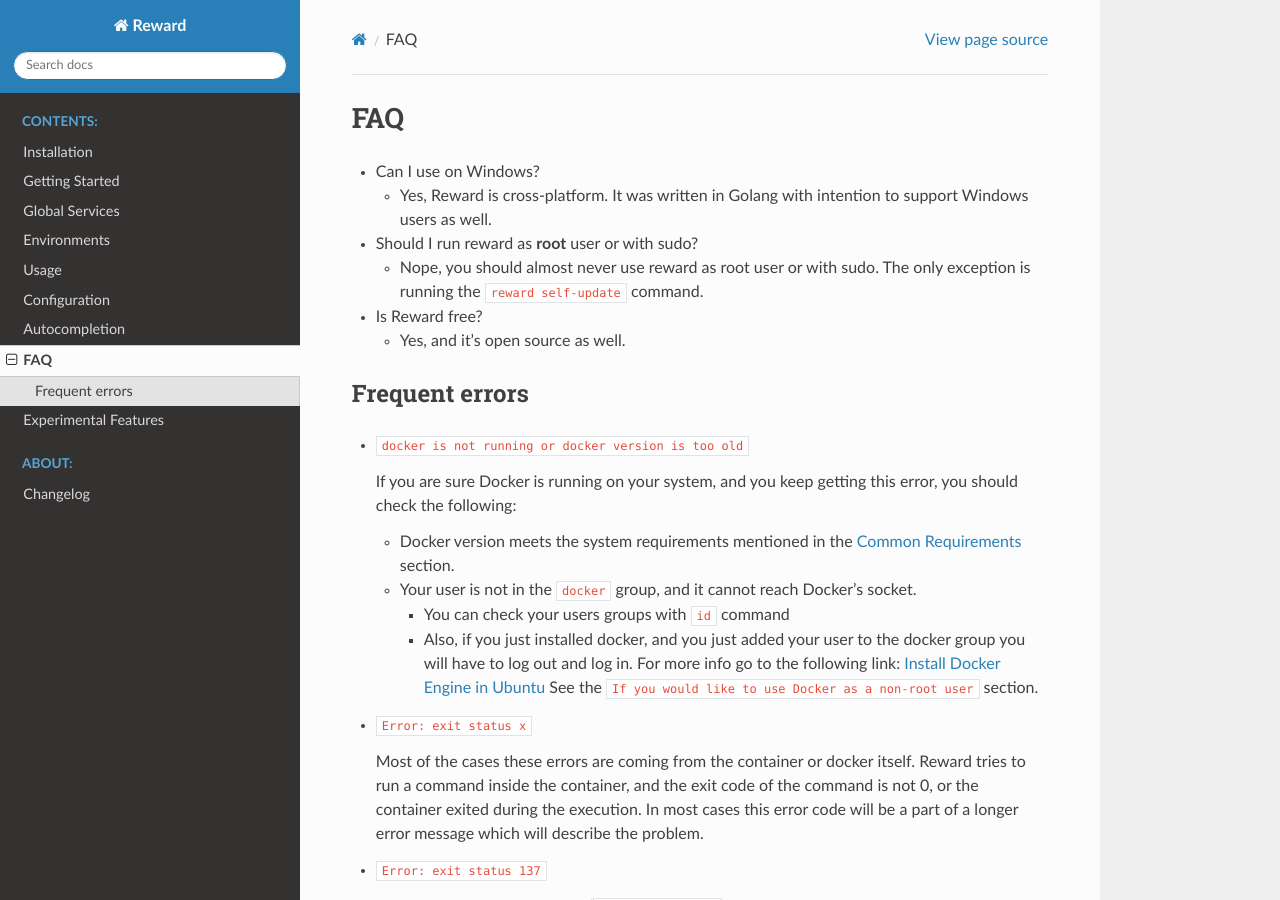
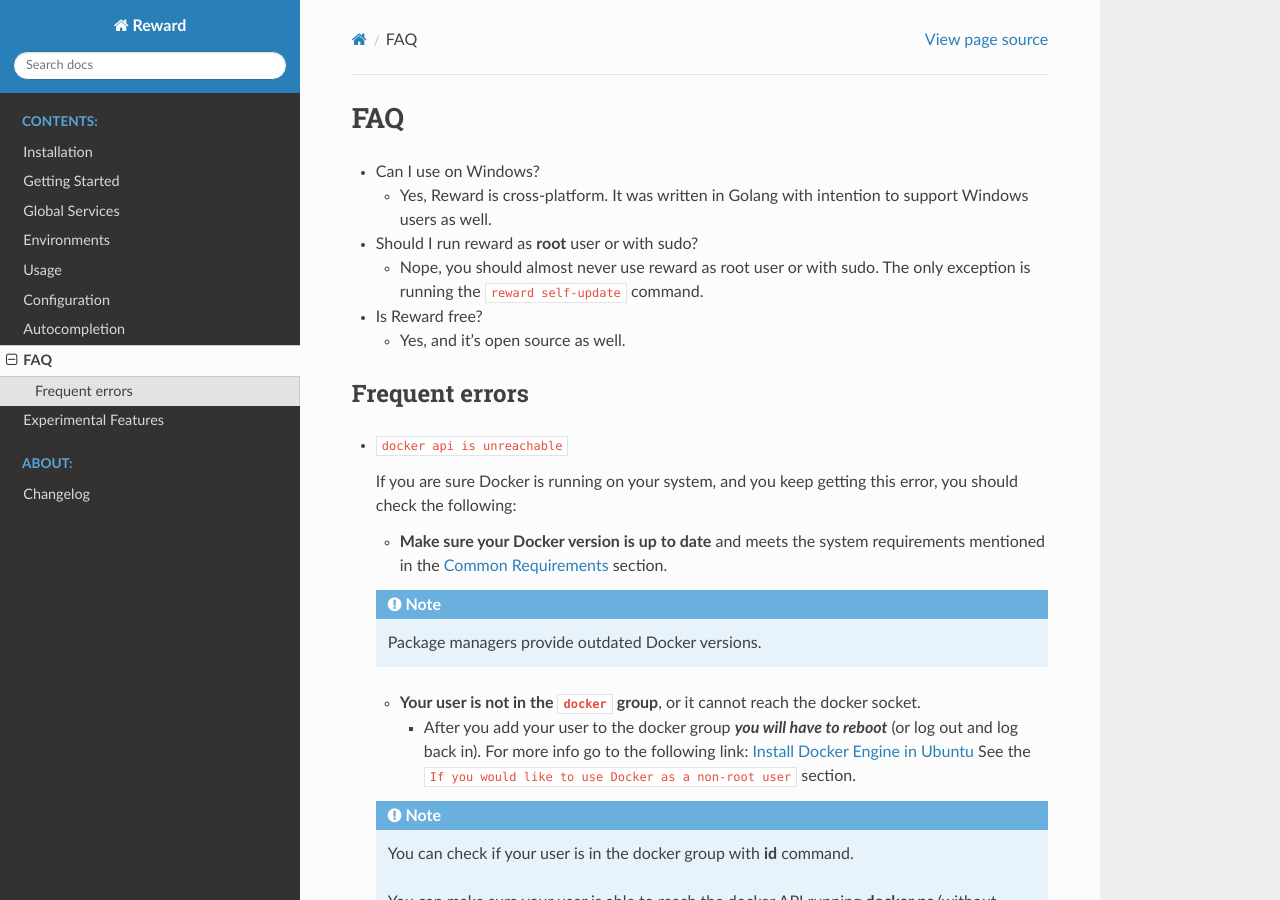
Before and after one commit to rewardenv/reward, a Sphinx documentation site: the page built from docs/faq.md, in a window 1280 px wide and 900 px high. Built offline with Sphinx 7.4.7 and the Read the Docs theme 2.0.0, drawn with Linux system fonts in a browser that asks for light colours; some of the changed text lies outside the part shown.

Commit message:
chore: better error message for unreachable docker api

````diff
--- a/VERSION.txt
+++ b/VERSION.txt
@@ -1 +1 @@
-0.2.0-beta
+0.2.1-beta
--- a/docs/faq.md
+++ b/docs/faq.md
@@ -15,19 +15,27 @@
 
 ### Frequent errors
 
-* `docker is not running or docker version is too old`
+* `docker api is unreachable`
 
     If you are sure Docker is running on your system, and you keep getting this error, you should check the following:
 
-    * Docker version meets the system requirements mentioned in the
+    * **Make sure your Docker version is up to date** and meets the system requirements mentioned in the
      [Common Requirements](installation.html#common-requirements) section.
+    ``` ...note::
+           Package managers provide outdated Docker versions.
+    ```
 
-    * Your user is not in the `docker` group, and it cannot reach Docker's socket.
-        * You can check your users groups with `id` command
-        * Also, if you just installed docker, and you just added your user to the docker group you will have to log out
-          and log in. For more info go to the following link:
+    * **Your user is not in the `docker` group**, or it cannot reach the docker socket.
+        * After you add your user to the docker group ***you will have to
+          reboot*** (or log out and log back in). For more info go to the following link:
           [Install Docker Engine in Ubuntu](https://docs.docker.com/engine/install/ubuntu/#install-using-the-convenience-script)
           See the `If you would like to use Docker as a non-root user` section.
+
+    ``` ...note::
+           You can check if your user is in the docker group with **id** command.
+
+           You can make sure your user is able to reach the docker API running **docker ps** (without sudo).
+    ```
 
 * `Error: exit status x`
 
````
Also changed, not shown: docs/installation.md (+4 -0 lines), 3 other files.
